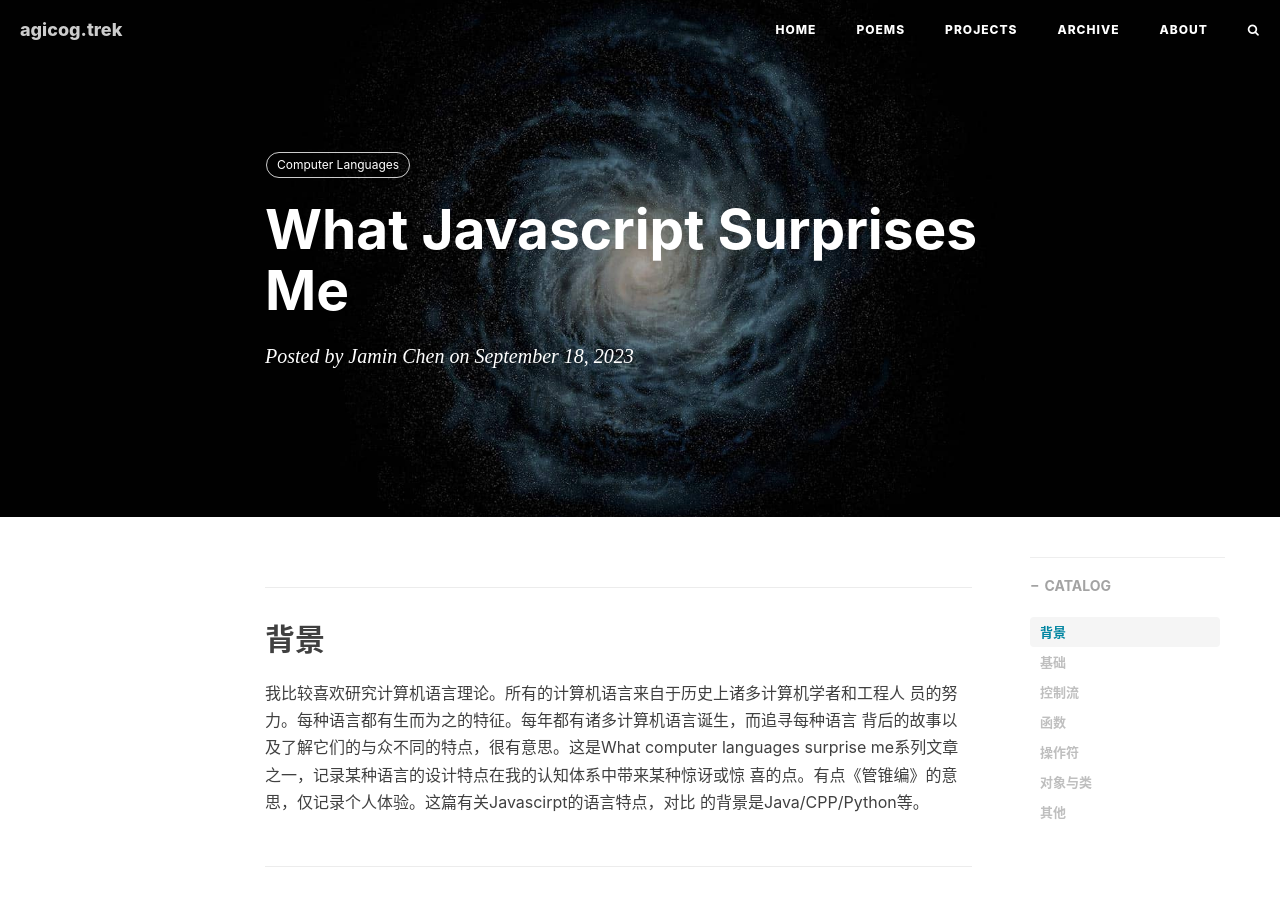
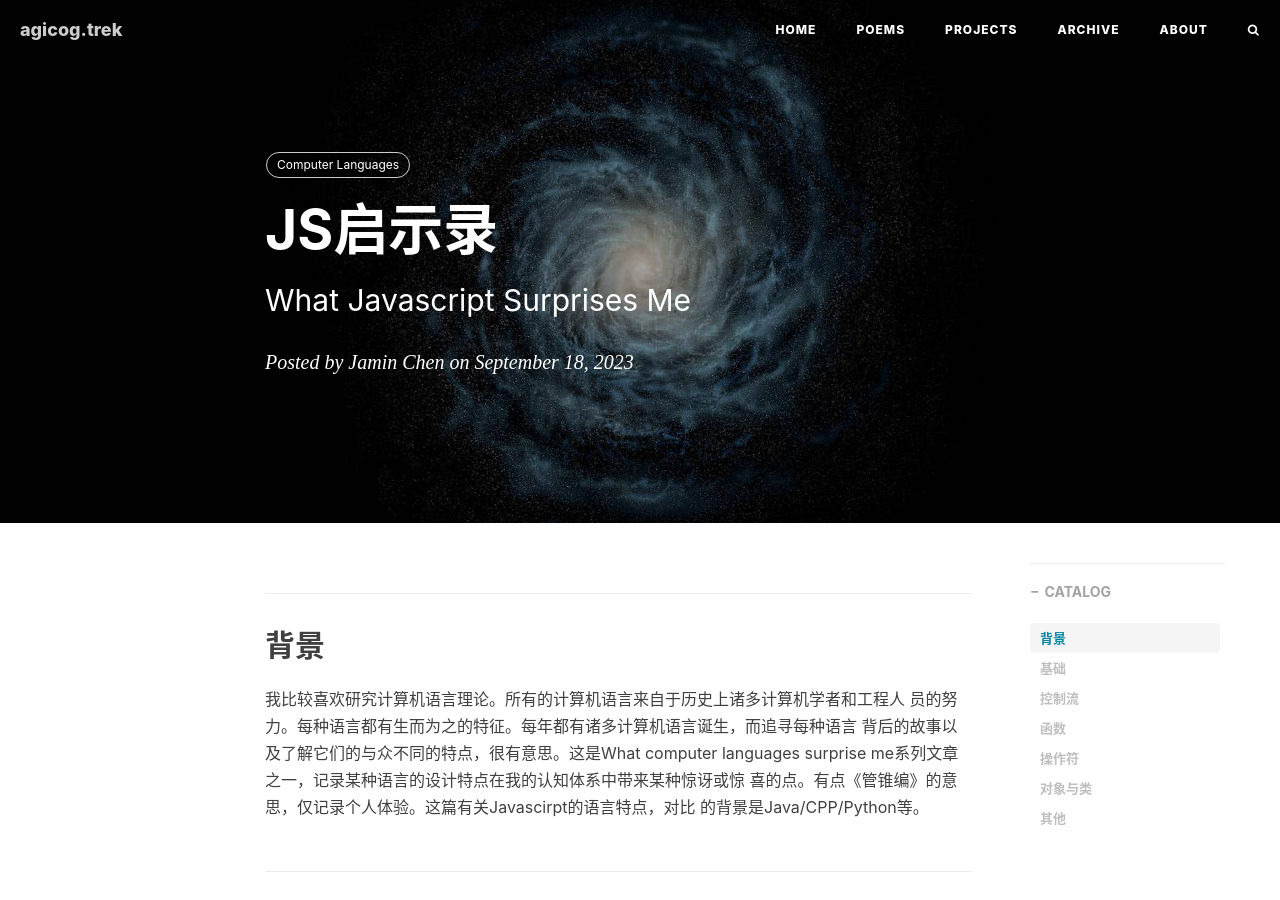
Before and after one commit to lambdacogito/lambdacogito.github.io, a Jekyll site: the page built from content/_posts/2023-09-18-what-javascript-surprises-me.md, in a window 1280 px wide and 900 px high. Built offline with Jekyll 4.4.1, drawn with Linux system fonts in a browser that asks for light colours; nearby versions of some CDN libraries; comment, search, counter and statistics services are not loaded.

Commit message:
Quick update

```diff
--- a/content/_posts/2023-09-18-what-javascript-surprises-me.md
+++ b/content/_posts/2023-09-18-what-javascript-surprises-me.md
@@ -1,7 +1,7 @@
 ---
 layout: post
-title: "What Javascript Surprises Me"
-subtitle: ""
+title: "JS启示录"
+subtitle: "What Javascript Surprises Me"
 date: 2023-09-18
 author: "Jamin Chen"
 header-img: "img/post-bg-universe.jpg"
```
